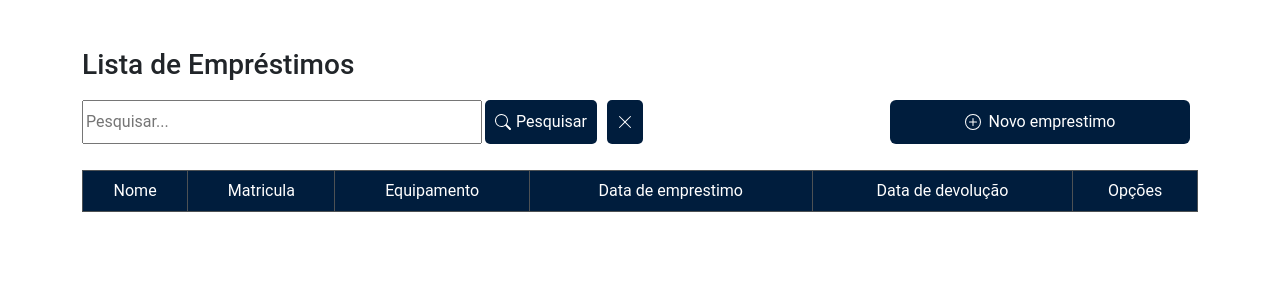
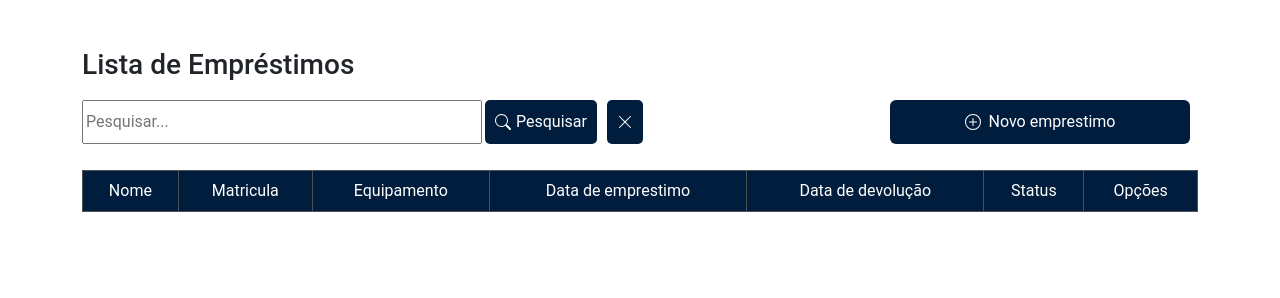
Before and after one commit to assuncaofelipe/CEN-Eng-Web-Django-II, a Django app: page /emprestimo/ in a window 1280 px wide. Shown: the part 72-370 px from the top of the page. Run offline with Django 4.2, Linux system fonts and the light colour scheme; the visitor is signed in with stand-in values (Sample User, id 1); data that the repository does not hold is empty; some libraries are stand-ins or nearby versions.

Commit message:
devolver emprestimo Done

```diff
--- a/core/settings.py
+++ b/core/settings.py
@@ -14,6 +14,7 @@ SECRET_KEY = 'django-insecure-=*e(err8$t)70#*pyqzi(gm6_-h!v!b2=@(n%&tt_mkhf26j*!
 DEBUG = True
 
 ALLOWED_HOSTS = []
+APPEND_SLASH = False
 
 
 # Application definition
--- a/emprestimo/models.py
+++ b/emprestimo/models.py
@@ -29,3 +29,6 @@ class Emprestimo(models.Model):
     data_devolucao = models.DateField("Fim")
     observacao = models.CharField(max_length=500, blank=True)
     status_emprestimo = models.CharField(max_length=1, choices=STATUS_EMPRESTIMO_CHOICES, default=EM_ANDAMENTO)
+
+    def status_emprestimo_legivel(self):
+        return "Devolvido" if self.status_emprestimo == Emprestimo.DEVOLVIDO else "Emprestado"
--- a/emprestimo/urls.py
+++ b/emprestimo/urls.py
@@ -1,11 +1,10 @@
 from django.urls import path
 from emprestimo import views
-from .views import DevolverEmprestimo
 
 urlpatterns = [
     path('', views.ListarEmprestimo.as_view(), name="listar_emprestimo"),
     path('cadastrar/', views.CadastrarEmprestimo.as_view(), name="cadastrar_emprestimo"),
     path('editar/<int:pk>', views.EditarEmprestimo.as_view(), name="editar_emprestimo"),
     path('apagar/<int:pk>', views.DeletarEmprestimo.as_view(), name="deletar_emprestimo"),
-    path('devolver_emprestimo/<int:emprestimo_id>/', DevolverEmprestimo.as_view(), name='devolver_emprestimo'),
+    path('devolver_emprestimo/<int:emprestimo_id>/', views.DevolverEmprestimo.as_view(), name='devolver_emprestimo'),
 ]
--- a/emprestimo/views.py
+++ b/emprestimo/views.py
@@ -8,6 +8,10 @@ from django.db.models import Q
 from django import forms
 from django.http import HttpResponseRedirect
 from django.views import View
+from django.shortcuts import get_object_or_404
+from django.urls import reverse
+from django.shortcuts import render
+from django.contrib import messages
 
 @method_decorator(login_required, name="dispatch")
 class ListarEmprestimo(ListView):
@@ -124,11 +128,24 @@ class DeletarEmprestimo(DeleteView):
 
 @method_decorator(login_required, name="dispatch")
 class DevolverEmprestimo(View):
+    def get(self, request, emprestimo_id):
+        emprestimo = get_object_or_404(Emprestimo, id_emprestimo=emprestimo_id)
+        if emprestimo.status_emprestimo == Emprestimo.DEVOLVIDO:
+            messages.error(request, "Este empréstimo já foi devolvido.")
+            return HttpResponseRedirect(reverse("listar_emprestimo"))
+        context = {
+            'emprestimo': emprestimo
+        }
+        return render(request, "listar_emprestimo.html", context)
+
     def post(self, request, emprestimo_id):
         emprestimo = get_object_or_404(Emprestimo, id_emprestimo=emprestimo_id)
         if emprestimo.status_emprestimo == Emprestimo.EM_ANDAMENTO:
             emprestimo.status_emprestimo = Emprestimo.DEVOLVIDO
-            emprestimo.equipamento.status = Equipamento.DISPOSIÇÃO
+            emprestimo.equipamento.status = '1'
             emprestimo.equipamento.save()
             emprestimo.save()
-        return HttpResponseRedirect("listar_emprestimo")
+            messages.success(request, "Empréstimo devolvido com sucesso.")
+        else:
+            messages.error(request, "Este empréstimo não está em andamento.")
+        return HttpResponseRedirect(reverse("listar_emprestimo"))
--- a/templates/confirm-devolver.html
+++ b/templates/confirm-devolver.html
@@ -13,8 +13,11 @@
             </div>
             <div class="modal-footer">
                 <button type="button" class="btn btn-secondary" data-bs-dismiss="modal">Cancelar</button>
-                <a href="{% url 'devolver_emprestimo' emprestimo.id_emprestimo %}" class="btn btn-primary">Confirmar
-                    Devolução</a>
+
+                <form method="POST" action="{% url 'devolver_emprestimo' emprestimo.id_emprestimo %}">
+                    {% csrf_token %}
+                    <button type="submit" class="btn btn-primary">Confirmar Devolução</button>
+                </form>
             </div>
         </div>
     </div>
--- a/templates/listar_emprestimo.html
+++ b/templates/listar_emprestimo.html
@@ -66,8 +66,8 @@
                 <th>Equipamento</th>
                 <th>Data de emprestimo</th>
                 <th>Data de devolução</th>
+                <th>Status</th>
                 <th>Opções</th>
-                <!-- Editar, Deletar, Ver mais (observações) -->
             </tr>
         </thead>
         <tbody>
@@ -80,9 +80,12 @@
                 <td>{{ emprestimo.equipamento.nome }}</td>
                 <td>{{ emprestimo.data_emprestimo }}</td>
                 <td>{{ emprestimo.data_devolucao }}</td>
-                <!-- <td>{{ emprestimo.status_emprestimo }}</td> -->
+                <td>{{ emprestimo.status_emprestimo_legivel }}</td> <!-- Exibe o status legível -->
 
-                <!-- <td>{{ emprestimo.observacao }}</td> -->
+                <!--
+                    <td>{{ emprestimo.observacao }}</td>
+                    <td>{{ emprestimo.status_emprestimo }}</td>
+                -->
 
                 <td>
                     <div class="dropend">
@@ -102,18 +105,16 @@
                             </li>
 
                             <li>
-                                <a class="dropdown-item" data-bs-toggle="modal"
+                                <a class="dropdown-item" data-bs-toggle="modal" style="cursor: pointer;"
                                     data-bs-target="#confirmarDevolucaoModal-{{ emprestimo.id_emprestimo }}">Devolver</a>
                             </li>
 
                             <!--
-                            {% if emprestimo.status_emprestimo == "E" %}
-                                <li><a href="#"></a></li>
-                            {% endif %}
-
                                 <li>
                                     <a class="dropdown-item"
-                                    href="{% url 'deletar_emprestimo' emprestimo.id_emprestimo %}">Deletar</a></li> -->
+                                    href="{% url 'deletar_emprestimo' emprestimo.id_emprestimo %}">Deletar</a>
+                                </li>
+                            -->
                         </ul>
                     </div>
                 </td>
```
